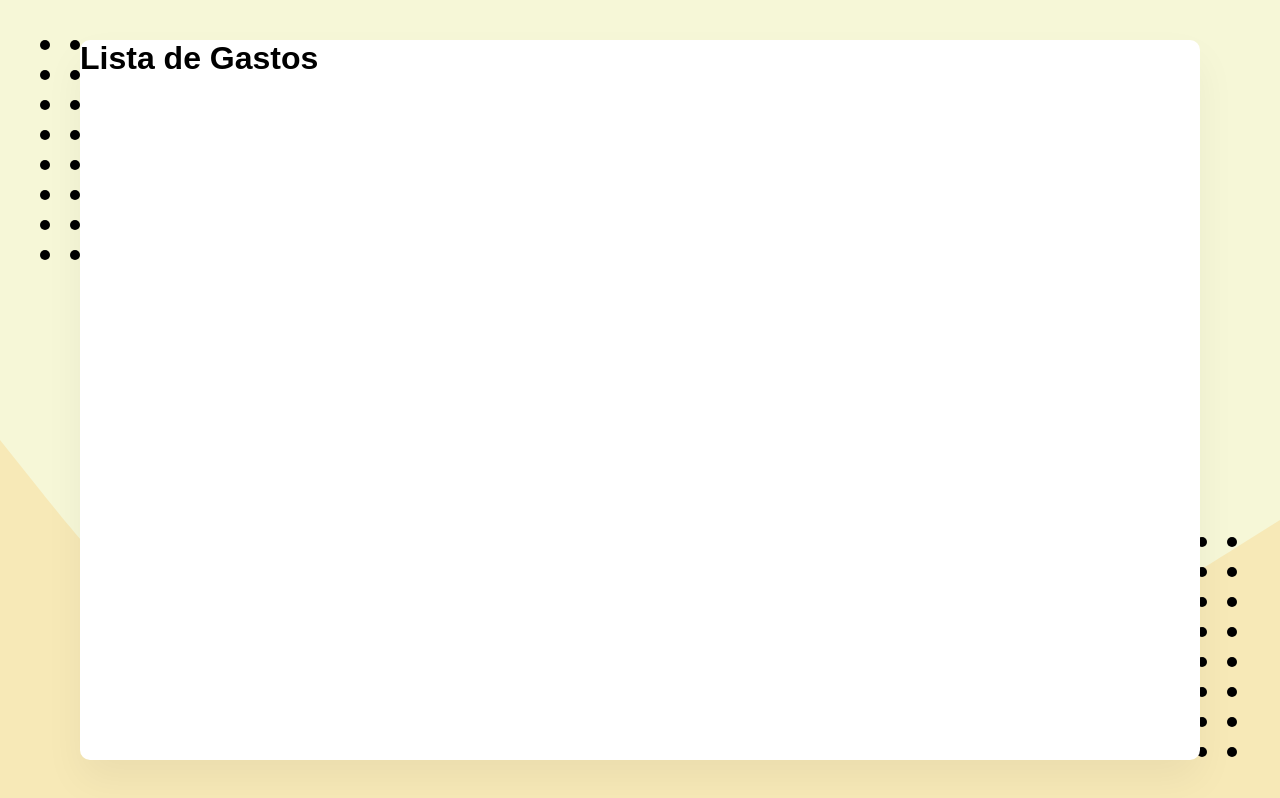
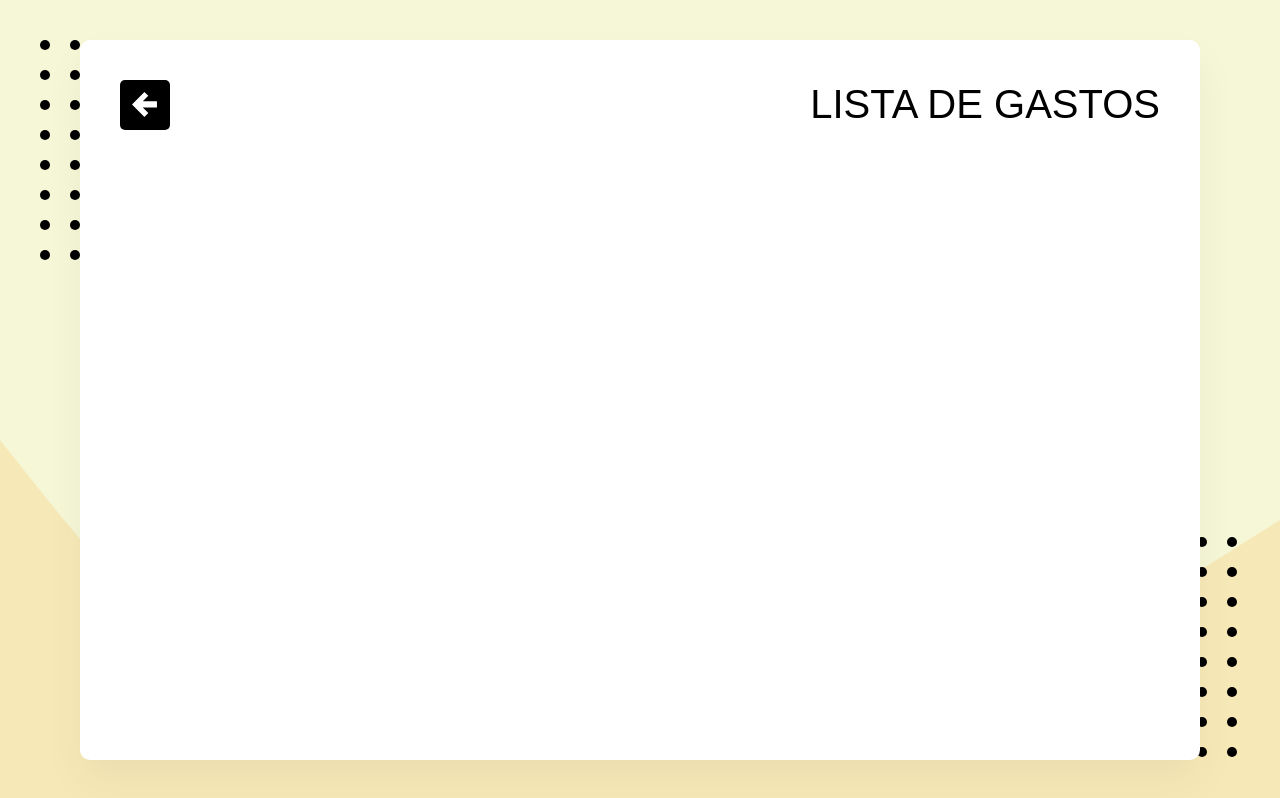
Before and after one commit to kidaniland/Gastos-app, a React (Create React App) app: page /listas in a window 1280 px wide. Built offline with nearby package versions, Linux system fonts and the light colour scheme; what webfontloader would draw is missing.

Commit message:
Header listo, agregado botón de retorno

```diff
--- a/src/components/ExpensesByCategory.js
+++ b/src/components/ExpensesByCategory.js
@@ -1,10 +1,19 @@
 import React from 'react';
+import { Header, Title } from '../elements/Header';
+import { Helmet } from 'react-helmet';
+import BtnReturn from '../elements/BtnReturn';
 
 const ExpensesByCategory = () => {
     return (
-        <h1>
-            Gastos por categorías
-        </h1>
+        <>
+            <Helmet>
+                <title>Gastos por categoría</title>
+            </Helmet>
+            <Header>
+                <BtnReturn route="/listas"/>
+                <Title>Gastos por categoría</Title>
+            </Header>
+        </>
     )
 }
 
--- a/src/components/ExpensesList.js
+++ b/src/components/ExpensesList.js
@@ -1,10 +1,20 @@
-import React from 'react'
+import React from 'react';
+import { Helmet } from 'react-helmet';
+import { Header, Title } from '../elements/Header';
+import BtnReturn from '../elements/BtnReturn';
+
 
 const ExpensesList = () => {
     return (
-        <h1>
-            Lista de Gastos
-        </h1>
+        <>
+            <Helmet>
+                <title>Lista de gastos</title>
+            </Helmet>
+            <Header>
+                <BtnReturn route="/" />
+                <Title>Lista de gastos</Title>
+            </Header>
+        </>
     )
 }
 
--- /dev/null
+++ b/src/elements/BtnReturn.js
@@ -0,0 +1,46 @@
+import React from 'react';
+import styled from 'styled-components';
+import { ReactComponent as IconoFlecha} from '../images/flecha.svg';
+import { useHistory } from 'react-router';
+
+const Btn = styled.button`
+    display: block;
+    width: 3.12rem; /* 50px */
+    height: 3.12rem; /* 50px */
+    line-height: 3.12rem; /* 50px */
+    text-align: center;
+    margin-right: 1.25rem; /* 20px */
+    border: none;
+    background: #000;
+    color: #fff;
+    display: flex;
+    align-items: center;
+    justify-content: center;
+    border-radius: 0.31rem; /* 5px */
+    cursor: pointer;
+
+    @media(max-width: 60rem){ /* 950px */
+        width: 2.5rem; /* 40px */
+        height: 2.5rem; /* 40px */
+        line-height: 2.5rem; /* 40px */
+    }
+`;
+
+const Icon = styled(IconoFlecha)`
+    width: 50%;
+    height: auto;
+    fill: #fff;
+`;
+
+
+const BtnReturn = ({route = '/'}) => {
+    const history = useHistory();
+
+    return (
+        <Btn onClick={()=> history.push(route)}>
+            <Icon/>
+        </Btn>
+    )
+}
+
+export default BtnReturn
```
Also changed, not shown: 1 other file (tests, documents, lock files or other folders).
